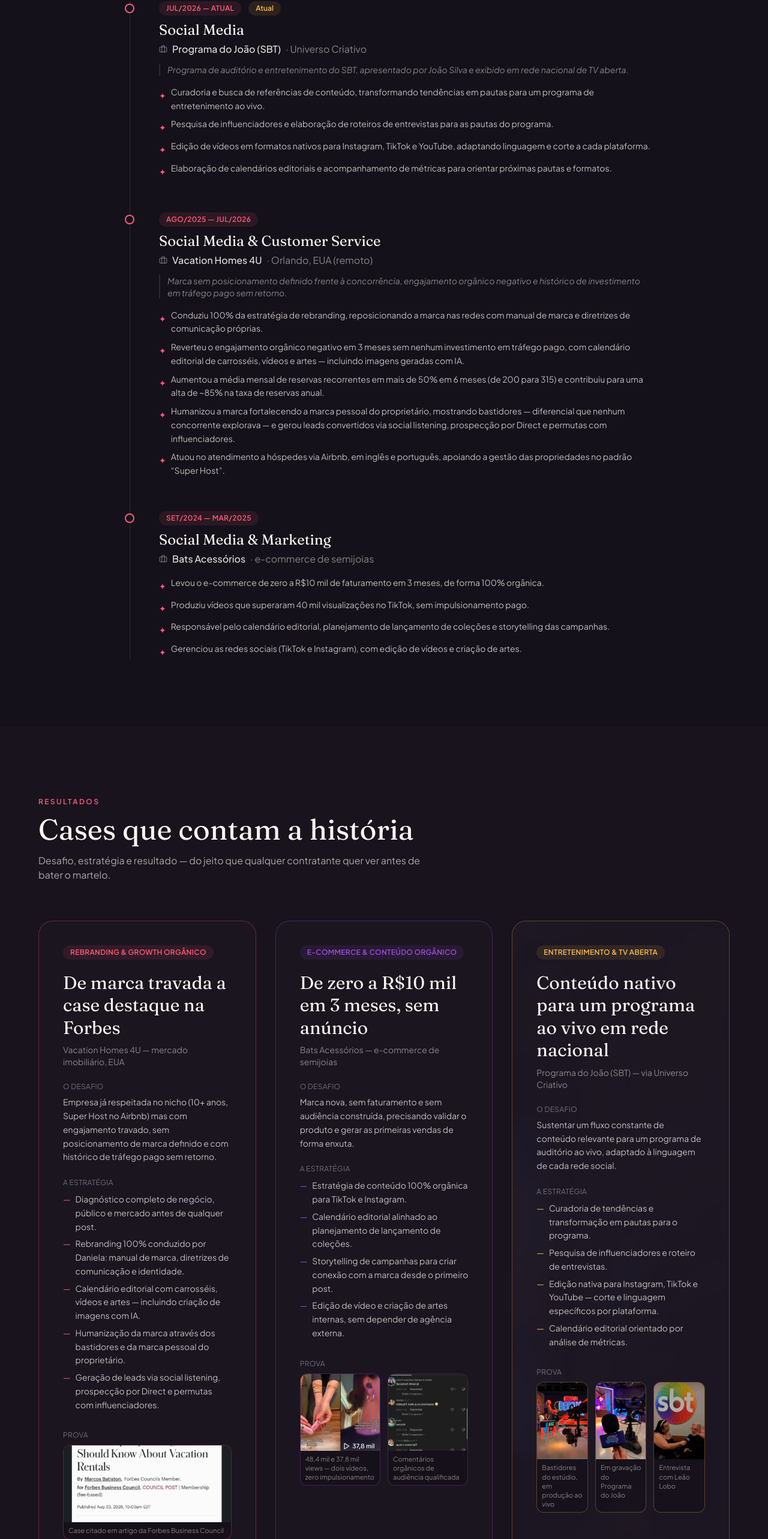
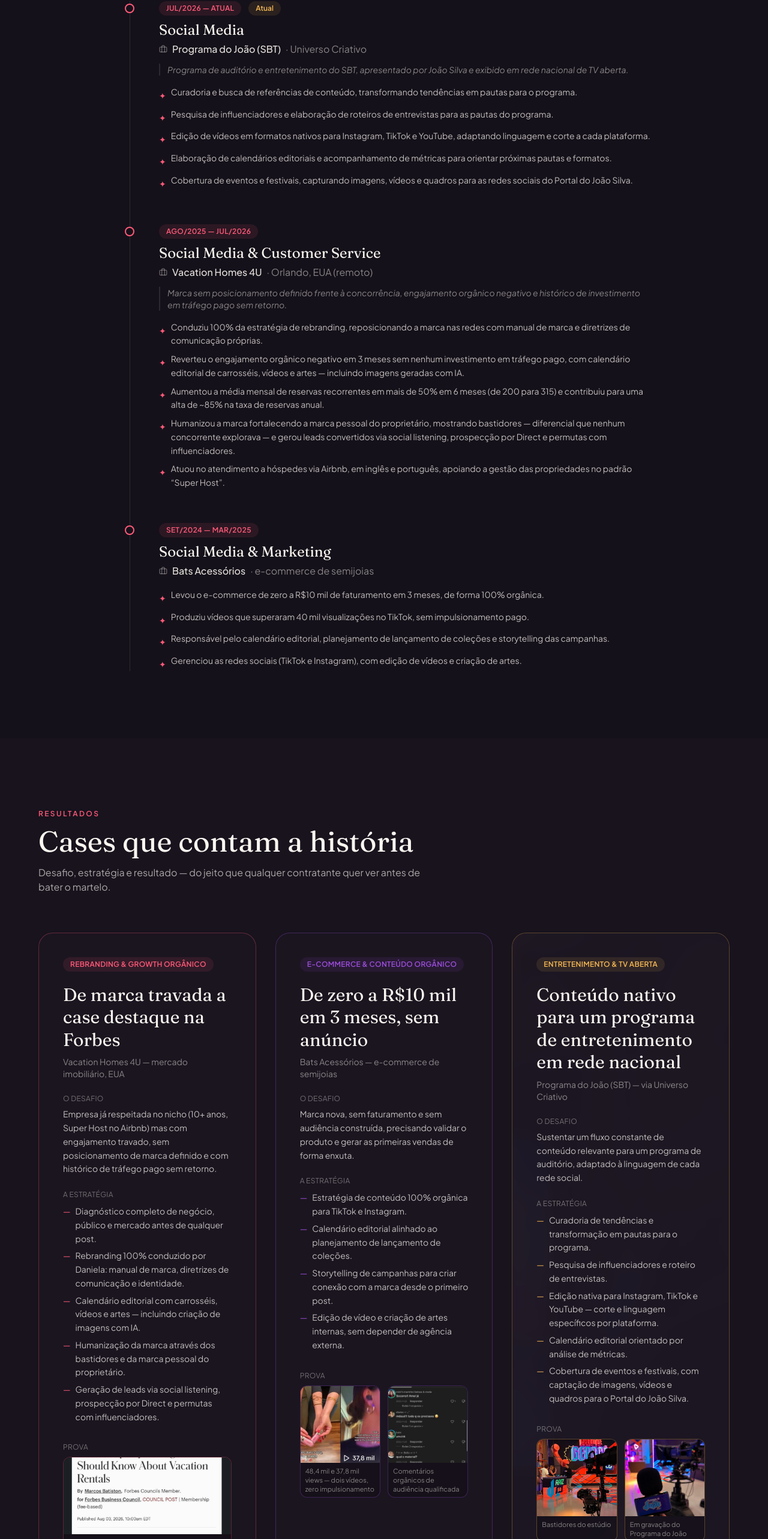
Before and after one commit to danibatiston-ai59/daniela-portfolio, a React (Vite) app: page / in a window 1280 px wide. Shown: the part 2444-5010 px from the top of the page at 60% size. Built offline with nearby package versions, Linux system fonts and the light colour scheme.

Commit message:
Remove referencias a ao vivo, adiciona cobertura de eventos, audiencia do SBT e projeto VigIA na FAAP

```diff
--- a/src/components/CaseStudies.tsx
+++ b/src/components/CaseStudies.tsx
@@ -50,7 +50,7 @@ function CaseCard({ cs, index }: { cs: CaseStudy; index: number }) {
             <p className="text-xs uppercase tracking-wide text-cream/40 mb-2">Prova</p>
             <div
               className={`grid gap-3 ${
-                cs.proof.length >= 3 ? "grid-cols-3" : cs.proof.length > 1 ? "grid-cols-2" : "grid-cols-1"
+                cs.proof.length === 3 ? "grid-cols-3" : cs.proof.length > 1 ? "grid-cols-2" : "grid-cols-1"
               }`}
             >
               {cs.proof.map((p) => (
--- a/src/components/Education.tsx
+++ b/src/components/Education.tsx
@@ -20,7 +20,16 @@ export default function Education() {
                   <p className="text-xs text-coral font-semibold uppercase tracking-wide mb-1">{e.period}</p>
                   <h3 className="font-display text-xl">{e.degree}</h3>
                   <p className="text-cream/60 text-sm mt-1">{e.school}</p>
-                  {e.detail && <p className="text-cream/70 text-sm mt-3 leading-relaxed">🏆 {e.detail}</p>}
+                  {e.details && e.details.length > 0 && (
+                    <ul className="mt-3 space-y-2">
+                      {e.details.map((d) => (
+                        <li key={d} className="text-cream/70 text-sm leading-relaxed flex gap-2">
+                          <span className="text-coral mt-0.5">✦</span>
+                          <span>{d}</span>
+                        </li>
+                      ))}
+                    </ul>
+                  )}
                 </div>
               </Reveal>
             ))}
--- a/src/data/content.ts
+++ b/src/data/content.ts
@@ -57,10 +57,11 @@ export const experiences: Experience[] = [
     context:
       "Programa de auditório e entretenimento do SBT, apresentado por João Silva e exibido em rede nacional de TV aberta.",
     bullets: [
-      "Curadoria e busca de referências de conteúdo, transformando tendências em pautas para um programa de entretenimento ao vivo.",
+      "Curadoria e busca de referências de conteúdo, transformando tendências em pautas para o programa.",
       "Pesquisa de influenciadores e elaboração de roteiros de entrevistas para as pautas do programa.",
       "Edição de vídeos em formatos nativos para Instagram, TikTok e YouTube, adaptando linguagem e corte a cada plataforma.",
       "Elaboração de calendários editoriais e acompanhamento de métricas para orientar próximas pautas e formatos.",
+      "Cobertura de eventos e festivais, capturando imagens, vídeos e quadros para as redes sociais do Portal do João Silva.",
     ],
   },
   {
@@ -179,26 +180,28 @@ export const caseStudies: CaseStudy[] = [
   },
   {
     tag: "Entretenimento & TV Aberta",
-    title: "Conteúdo nativo para um programa ao vivo em rede nacional",
+    title: "Conteúdo nativo para um programa de entretenimento em rede nacional",
     client: "Programa do João (SBT) — via Universo Criativo",
     challenge:
-      "Sustentar um fluxo constante de conteúdo relevante para um programa de auditório ao vivo, adaptado à linguagem de cada rede social.",
+      "Sustentar um fluxo constante de conteúdo relevante para um programa de auditório, adaptado à linguagem de cada rede social.",
     approach: [
       "Curadoria de tendências e transformação em pautas para o programa.",
       "Pesquisa de influenciadores e roteiro de entrevistas.",
       "Edição nativa para Instagram, TikTok e YouTube — corte e linguagem específicos por plataforma.",
       "Calendário editorial orientado por análise de métricas.",
+      "Cobertura de eventos e festivais, com captação de imagens, vídeos e quadros para o Portal do João Silva.",
     ],
     results: [
       { value: "3", label: "plataformas com conteúdo nativo simultâneo" },
       { value: "Rede nacional", label: "de TV aberta como vitrine do trabalho" },
+      { value: "3,27 pts", label: "de audiência às 0h26 — vice-liderança em SP (16/08/2026)" },
     ],
     color: "gold",
     proof: [
       {
         src: asset("/images/case-sbt-estudio.png"),
         alt: "Bastidores do estúdio do Programa do João, na SBT",
-        caption: "Bastidores do estúdio, em produção ao vivo",
+        caption: "Bastidores do estúdio",
       },
       {
         src: asset("/images/case-sbt-mic.png"),
@@ -209,6 +212,11 @@ export const caseStudies: CaseStudy[] = [
         src: asset("/images/case-sbt-entrevista.png"),
         alt: "Entrevista com Leão Lobo no estúdio do SBT",
         caption: "Entrevista com Leão Lobo",
+      },
+      {
+        src: asset("/images/proof-sbt-audiencia.png"),
+        alt: "Print de audiência mostrando o Programa do João no SBT com 3,27 pontos às 0h26",
+        caption: "Vice-liderança na madrugada de sábado (16/08/2026) em SP — 3,27 pts às 0h26",
       },
     ],
     background: asset("/images/case-sbt-bg.png"),
@@ -281,7 +289,7 @@ export const softSkills = [
   "Negociação de parcerias e permutas",
   "Comunicação com o público",
   "Organização e cumprimento de prazos",
-  "Rotinas de produção ao vivo",
+  "Rotinas de produção para TV",
 ];
 
 export const education = [
@@ -289,8 +297,10 @@ export const education = [
     degree: "Bacharelado em Publicidade e Propaganda",
     school: "FAAP",
     period: "fev/2026 — dez/2029 (em curso)",
-    detail:
+    details: [
       "Prêmio de Melhor Storytelling do período (jun/2026) — campanha desenvolvida para a marca Pentel.",
+      "Participação no Projeto VigIA — pesquisa da agência LUPA em parceria com alunos da FAAP, mapeando conteúdos gerados com IA e deepfakes nas redes sociais e seu impacto no período eleitoral.",
+    ],
   },
   {
     degree: "Direito",
```
Also changed, not shown: public/images/proof-sbt-audiencia.png (added).
